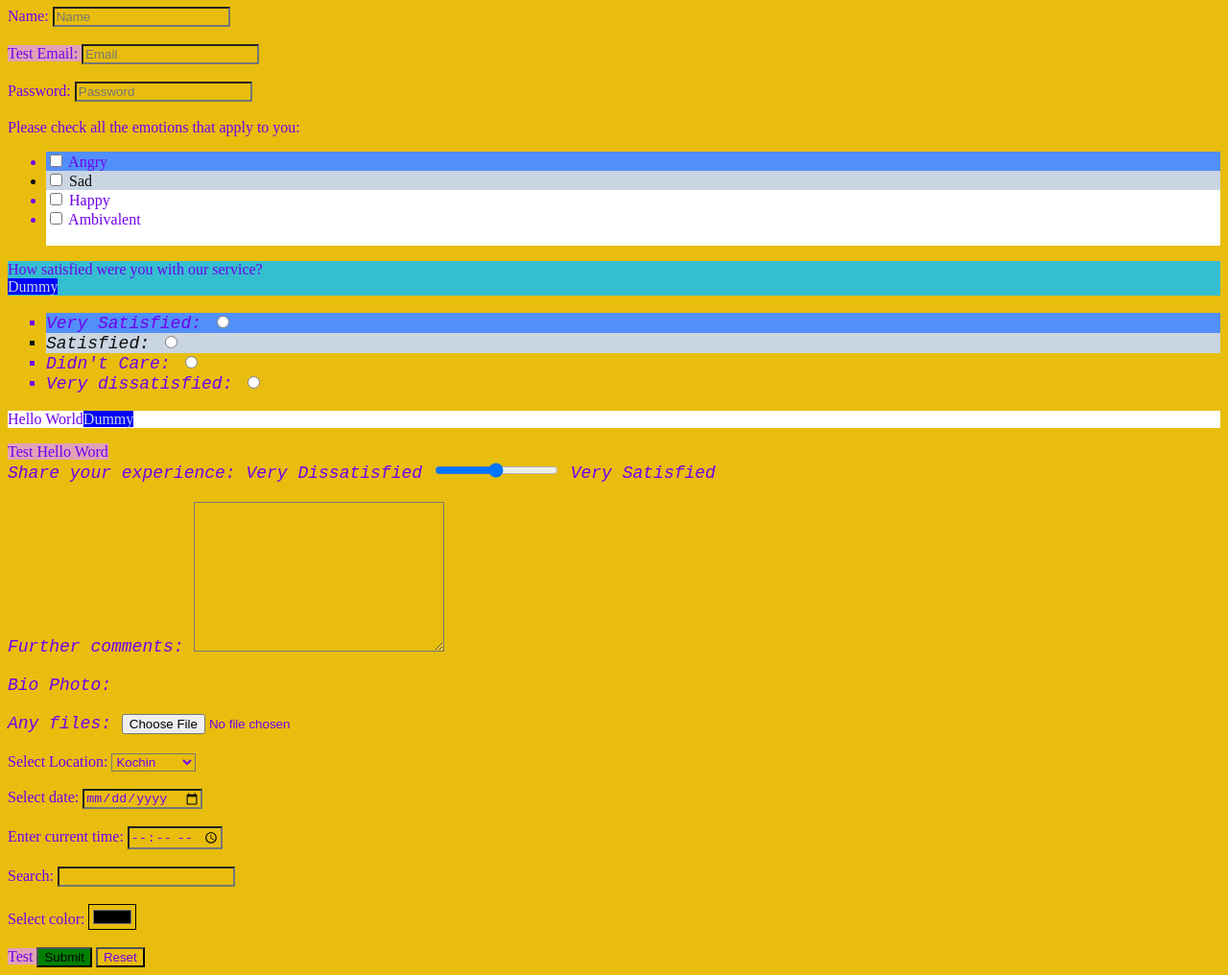
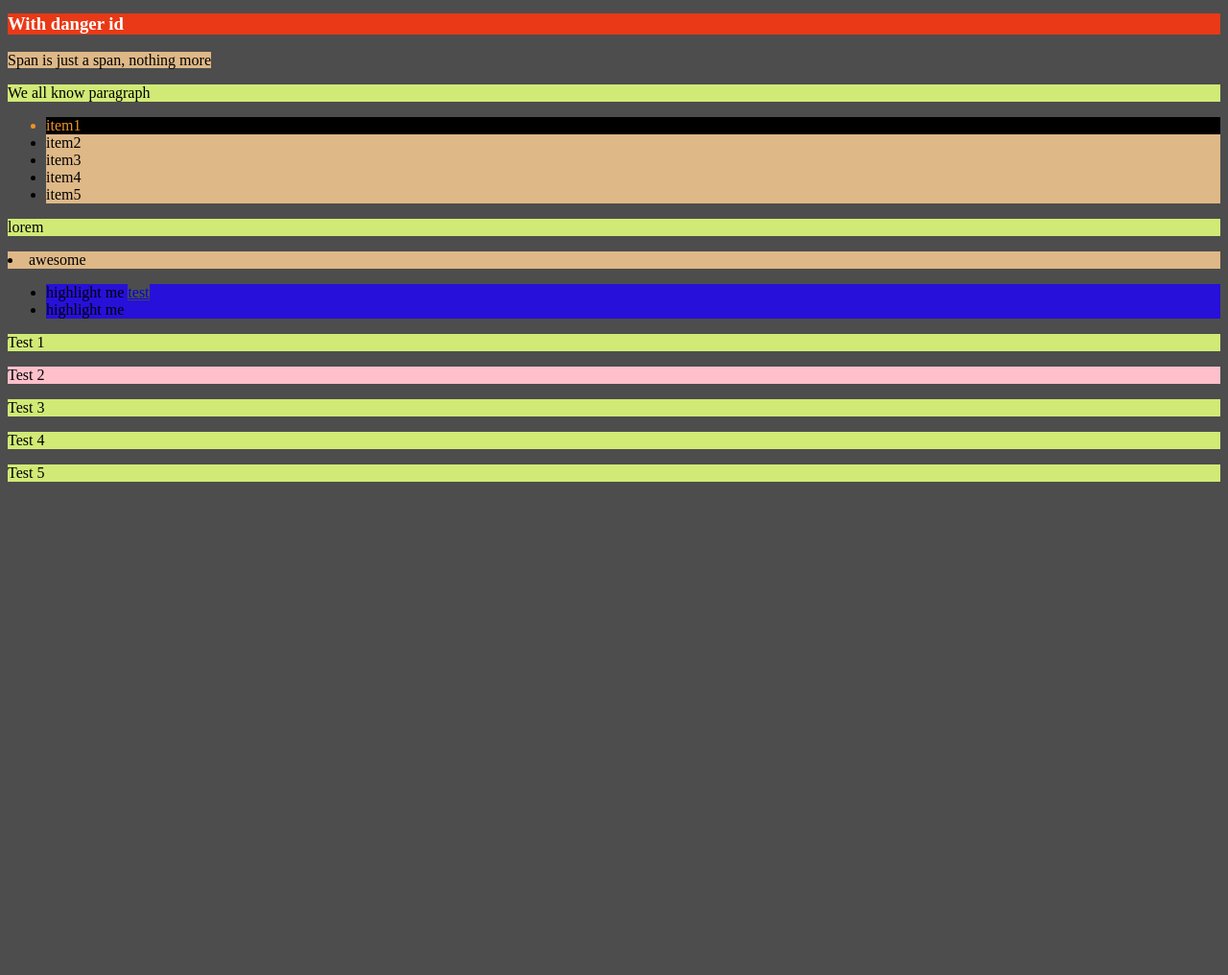
Before and after one commit to viveksinra/FSJS_LEARNING, a plain HTML site: page 05_css_12_nov/selector.html in a window 1280 px wide. Shown: the part 73-1089 px from the top of the page at 96% size. After the commit the page ends 800 px from the top, so only its background shows below. Drawn offline with Linux system fonts and the light colour scheme.

Commit message:
selector in css

```diff
--- a/05_css_12_nov/selector.html
+++ b/05_css_12_nov/selector.html
@@ -1,159 +1,87 @@
 <!DOCTYPE html>
 <html lang="en">
   <head>
-    <meta charset="UTF-8">
-    <meta http-equiv="X-UA-Compatible" content="IE=edge">
-    <meta name="viewport" content="width=device-width, initial-scale=1.0">
-    <title>CSS Assignment</title>
+    <meta charset="UTF-8" />
+    <meta http-equiv="X-UA-Compatible" content="IE=edge" />
+    <meta name="viewport" content="width=device-width, initial-scale=1.0" />
+    <title>CSS Selector</title>
 
     <style>
 
-        /* individual selector */
-        p{
-            background-color: #fff;
-        }
-
-        /* Universal selector */
-
+        /* universal selector */
         * {
-            background-color: #E8BD0D;
-            color:  #6F00ED;
-            padding: 2;
-        }
-        /* class selector */
-
-        .rating1{
-            background-color: #538FFB;
-        }
-        /* ID selector */
-        #rating_id{
-
-            background-color:#CAD5E2;
-            color: #0D0D0D;
-        }
-        /* Chained selector */
-        .success.text-white {
-            background-color: green;
-            color: black;
-        }
-
-        /* Show block vs inline - Combined Selector */
-        h1, span {
-            background-color:  #E1A2B8;
-        }
-
-        /* Inside an element or Decendent combinator  */
-        form div ul li {
-            list-style-type: square;
-        }
-
-        /* Direct child or child combinator  */
-        form > ul > li {
-            background-color: #fff;
-        }
-
-        /* Sibling + or Adjacent sibiling combinator */
-        ul + p {
-            background-color: #35BDD0;
-        }
-
-        /* Sibling + or General sibiling combinator */
-        p ~ div{
-            font-family: 'Courier New', Courier, monospace;
-            font-size: large;
-            font-style: italic;
-        }
-        /* ************************************************ */
-
-        /* Pseudo classes - Before  */
-        /* ::class:element  */
-        span::before{
-            content: "Test ";
+          background-color: #4d4d4d;
 
         }
 
-        /* Pseudo classes - After  */
-        p::after{
-            background-color: blue;
-            content: "Dummy";
-            color: #CAD5E2;
+        /* individual selector */
+        p {
+          background-color: #d1ea76;
+        }
+        /* class and id selector */
+        .warning {
+          background-color: #ef9323;
+          color: #FFFFFF;
+        }
+        #danger {
+          background-color: #e93916;
+          color: #FFFFFF;
+        }
+        /* and selector (chained) */
+        li.bg-black.text-white{
+          background-color: #000;
+          color: #ef9323;
+        }
+        /* combined selector */
+        span, li {
+          background-color: burlywood;
         }
 
-        /* Pseudo classes - Hover  */
-        h1:hover{
-            background-color: #115bc3;
-            color: #CAD5E2;
+        /* inside an element */
+        div ul li {
+          background-color: #4b35f1;
+        }
+        /* direct child */
+        div > ul > li {
+          background-color: #2710d9;
         }
 
+        /* sibling  ~ or + */
+        .sibling + p {
+          background-color: pink;
+        }
       </style>
   </head>
   <body>
-    <div>
-        <h1 align="left">Feedback Form</h1>
-    </div>
-    <div>
-        <form action="">
-            Name: <input type="text" name="" id="" placeholder="Name"> <br> <br>
-            <span>Email: <input type="email" name="" id="" placeholder="Email"> <br> <br></span>
-            Password: <input type="password" name="" id="" placeholder="Password"> <br> <br>
+    <div>let's start CSS with CSS Selector</div>
+    <h4 class="warning">with warning class</h4>
+    <h3 id="danger">With danger id</h3>
+    <span>Span is just a span, nothing more</span>
 
-            Please  check all the emotions that apply to you: <br>
+    <p>We all know paragraph</p>
     <ul>
-                <li class="rating1"><input type="checkbox" name="emotions" id=""> Angry <br></li>
-                <li id="rating_id"><input type="checkbox" name="emotions" id=""> Sad <br></li>
-                <li><input type="checkbox" name="emotions" id=""> Happy <br></li>
-                <li> <input type="checkbox" name="emotions" id=""> Ambivalent <br> <br></li>
+      <li class="bg-black text-white">item1</li>
+      <li >item2</li>
+      <li >item3</li>
+      <li >item4</li>
+      <li>item5</li>
     </ul>
 
-
-           <p>How satisfied were you with our service? <br></p>
     <div>
+      <p>lorem</p>
+      <li>awesome</li>
       <ul>
-                    <li class="rating1">Very Satisfied: <input type="radio" name="satisfaction" id=""></li>
-                    <li id="rating_id"> Satisfied: <input type="radio" name="satisfaction" id=""></li>
-                    <li>Didn't Care: <input type="radio" name="satisfaction" id=""></li>
-                    <li>Very dissatisfied: <input type="radio" name="satisfaction" id=""></li>
+        <li>highlight me <a href="#">test</a></li>
+        <li>highlight me</li>
       </ul>
-
     </div>
 
-            <p>Hello World</p>
-            <span>Hello Word </span>
-            <div>
-                Share your experience: Very Dissatisfied  <input type="range" name="" id="">  Very Satisfied
-                <br> <br>
-
-                    Further comments:
-                    <textarea name="story" id="" cols="30" rows="10"></textarea> <br> <br>
-
-
-                Bio Photo: <input type="image" src="" alt=""> <br> <br>
-                Any files: <input type="file" name="" id=""> <br> <br>
-
-            </div>
-
-
-                Select Location: <select name="locations" id=""> <br> <br>
-                    <option value="kochin"> Kochin </option>
-                    <option value="Delhi"> Delhi </option>
-                    <option value="mumbai"> Mumbai </option>
-                    <option value="kolkata"> Kolkata </option>
-                    <option value="chennai"> Chennai </option>
-                    <option value="hyd"> Hyderabad </option>
-                    <option value="Bangalore"> Bangalore </option>
-                </select>
-                <br> <br>
-
-
-            Select date: <input type="date" name="" id=""> <br> <br>
-            Enter current time: <input type="time" name="" id=""> <br> <br>
-            Search: <input type="search" name="" id="" min="11:00" max="00:00"> <br> <br>
-            Select color: <input type="color" name="" id="">
-            <input type="hidden" name="" value="Sequence 1 "> <br> <br>
-            <span><input class="success text-white" type="submit" value="Submit"></span>
-            <input type="reset" value="Reset">
-        </form>
-    </div>
-
+    <section>
+      <p class="sibling">Test 1</p>
+      <p >Test 2</p>
+      <p>Test 3</p>
+      <p >Test 4</p>
+      <p>Test 5</p>
+    </section>
   </body>
 </html>
```
Also changed, not shown: 05_css_12_nov/selectorInClass.html (+5 -4 lines). Lines whose indentation alone changed are shown as unchanged.
